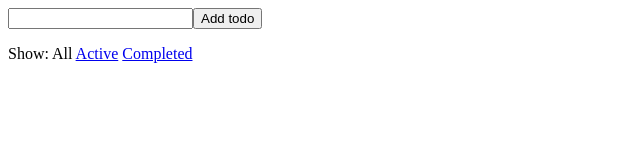
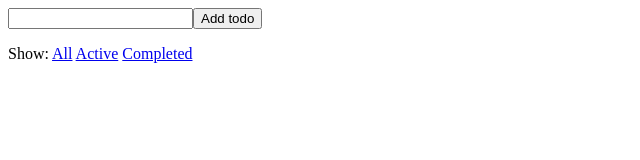
Before and after one commit to MartialGeek/nuage-hq, a React app: page /todo/active in a window 1280 px wide. Shown: the top 160 px of the page, without its empty margins (0-640 px from the left). Built offline with nearby package versions, Linux system fonts and the light colour scheme; the HTML template or start-up script is replaced by a standard one.

Commit message:
Use the new react-router-dom

```diff
--- a/server.js
+++ b/server.js
@@ -20,7 +20,7 @@ const couchdb = new nodeCouchDb({
 const frontController = require('./src/controller/FrontController')();
 const dbController = require('./src/controller/DatabaseController')(couchdb);
 
-app.get('/', frontController.indexAction.bind(frontController));
+app.get('/todo*', frontController.indexAction.bind(frontController));
 app.get('/db/', dbController.listAction.bind(dbController));
 app.post('/db/:dbName', dbController.createAction.bind(dbController));
 
--- a/web/src/actions.js
+++ b/web/src/actions.js
@@ -3,11 +3,6 @@ import { v4 } from 'node-uuid';
 export const toggleTodo = (id) => ({
   type: 'TOGGLE_TODO',
   id
-});
-
-export const setVisibilityFilter = (filter) => ({
-  type: 'SET_VISIBILITY_FILTER',
-  filter
 });
 
 let todoId = 0;
--- a/web/src/components/FilterLink.js
+++ b/web/src/components/FilterLink.js
@@ -1,21 +1,27 @@
 import React from 'react';
-import { connect } from 'react-redux';
-import Link from './Link';
-import { setVisibilityFilter } from '../actions';
+import { NavLink } from 'react-router-dom';
 
-const mapStateToLinkProps = (state, ownProps) => ({
-  active: ownProps.filter === state.visibilityFilter
-});
+const FilterLink = ({ filter, children }) => (
+  <NavLink
+    to={filter === 'all' ? '' : `/${filter}`}
+    activeStyle={{
+      textDecoration: 'none',
+      color: 'black'
+    }}
+    isActive={(match, location) => {
+      if (match !== null) {
+        if (match.params.filter === undefined && match.url === '/') {
+          return true;
+        }
 
-const mapDispatchToLinkProps = (dispatch, ownProps) => ({
-  onClick() {
-    dispatch(setVisibilityFilter(ownProps.filter));
-  }
-});
+        return match.url === match.path
+      }
 
-const FilterLink = connect(
-  mapStateToLinkProps,
-  mapDispatchToLinkProps
-)(Link);
+      return false;
+    }}
+  >
+    {children}
+  </NavLink>
+);
 
 export default FilterLink;
--- a/web/src/components/Footer.js
+++ b/web/src/components/Footer.js
@@ -1,24 +1,25 @@
 import React from 'react';
 import FilterLink from './FilterLink';
+import { NavLink } from 'react-router-dom';
 
 const Footer = () => (
   <p>
     Show:
     {' '}
     <FilterLink
-      filter='SHOW_ALL'
+      filter='all'
     >
       All
     </FilterLink>
     {' '}
     <FilterLink
-      filter='SHOW_ACTIVE'
+      filter='active'
     >
       Active
     </FilterLink>
     {' '}
     <FilterLink
-      filter='SHOW_COMPLETED'
+      filter='completed'
     >
       Completed
     </FilterLink>
--- a/web/src/components/Link.js
+++ /dev/null
@@ -1,26 +0,0 @@
-import React from 'react';
-
-const Link = ({
-  active,
-  children,
-  onClick
-}) => {
-  if (active) {
-    return (
-      <span>{children}</span>
-    );
-  }
-
-  return (
-    <a href='#'
-      onClick={e => {
-        e.preventDefault();
-        onClick();
-      }}
-    >
-      {children}
-    </a>
-  );
-};
-
-export default Link;
--- a/web/src/components/Root.js
+++ b/web/src/components/Root.js
@@ -6,8 +6,8 @@ import { BrowserRouter as Router, Route } from 'react-router-dom';
 
 const Root = ({ store }) => (
   <Provider store={store}>
-    <Router>
-      <Route path="/" component={App} />
+    <Router basename="/todo">
+      <Route path="/:filter?" component={App} />
     </Router>
   </Provider>
 );
```
